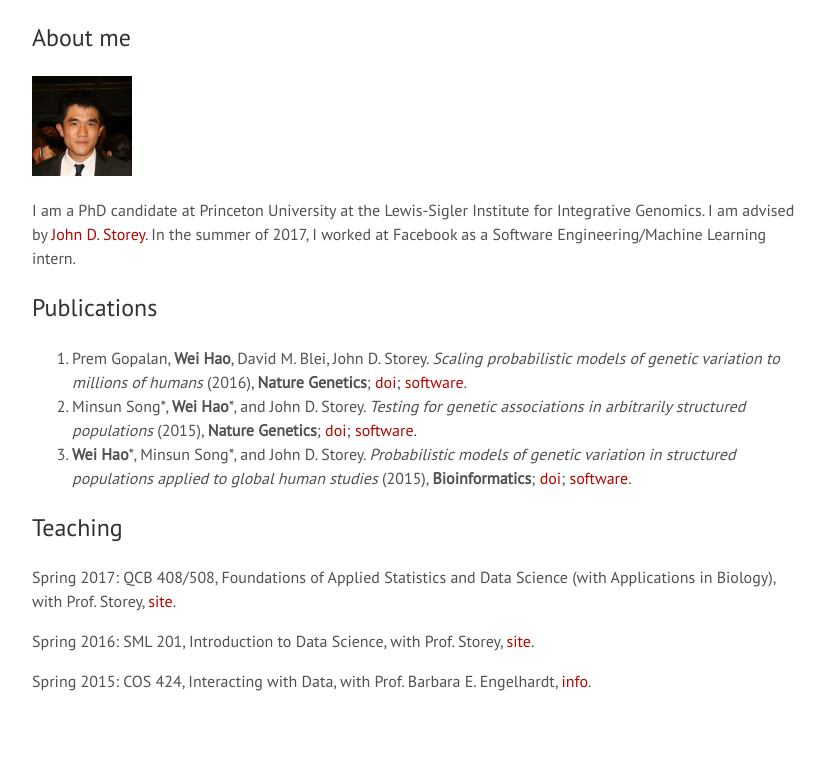
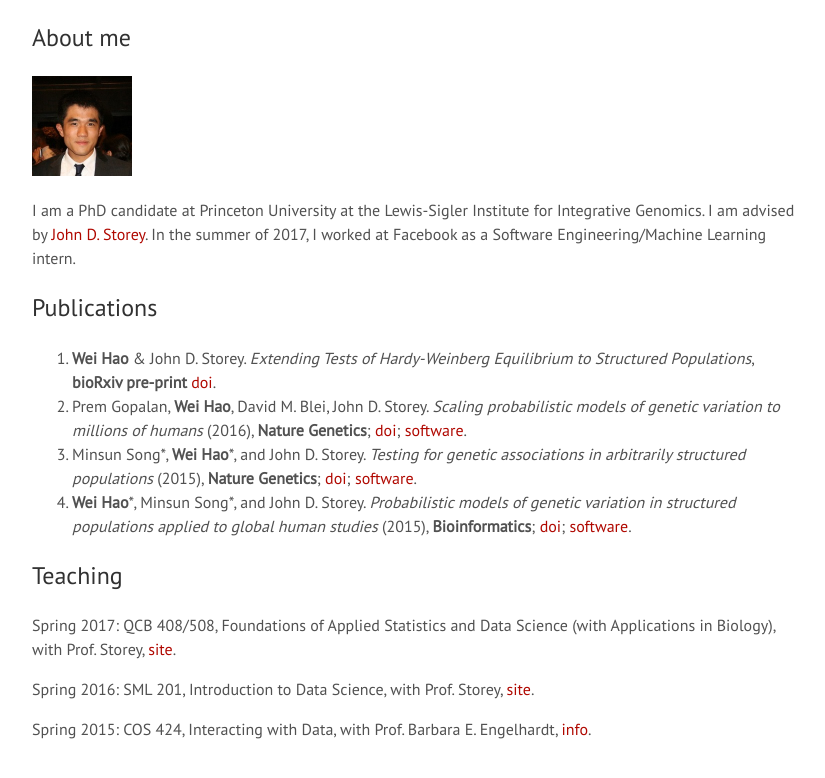
Before and after one commit to whao89/whao89.github.io, a Jekyll site: the page built from index.md, in a window 1280 px wide. Shown: the top 778 px of the page, without its empty margins (224-1049 px from the left). Built offline with Jekyll 4.4.1, drawn with Linux system fonts in a browser that asks for light colours; our own code applies the rules of GitHub Pages for plain Markdown files.

Commit message:
Update index.md

```diff
--- a/index.md
+++ b/index.md
@@ -11,9 +11,10 @@ I am a PhD candidate at Princeton University at the Lewis-Sigler Institute for I
 
 ## Publications
 
-1. Prem Gopalan, **Wei Hao**, David M. Blei, John D. Storey. *Scaling probabilistic models of genetic variation to millions of humans* (2016), **Nature Genetics**; [doi](http://dx.doi.org/10.1038/ng.3710); [software](http://github.com/Storeylab/terastructure).
-2. Minsun Song\*, **Wei Hao**\*, and John D. Storey. *Testing for genetic associations in arbitrarily structured populations* (2015), **Nature Genetics**; [doi](http://dx.doi.org/10.1038/ng.3244); [software](http://github.com/StoreyLab/gcatest).
-3. **Wei Hao**\*, Minsun Song\*, and John D. Storey. *Probabilistic models of genetic variation in structured populations applied to global human studies* (2015), **Bioinformatics**; [doi](http://dx.doi.org/10.1093/bioinformatics/btv641); [software](http://github.com/StoreyLab/lfa).
+1. **Wei Hao** & John D. Storey. *Extending Tests of Hardy-Weinberg Equilibrium to Structured Populations*, **bioRxiv pre-print** [doi](https://doi.org/10.1101/240804).
+2. Prem Gopalan, **Wei Hao**, David M. Blei, John D. Storey. *Scaling probabilistic models of genetic variation to millions of humans* (2016), **Nature Genetics**; [doi](http://dx.doi.org/10.1038/ng.3710); [software](http://github.com/Storeylab/terastructure).
+3. Minsun Song\*, **Wei Hao**\*, and John D. Storey. *Testing for genetic associations in arbitrarily structured populations* (2015), **Nature Genetics**; [doi](http://dx.doi.org/10.1038/ng.3244); [software](http://github.com/StoreyLab/gcatest).
+4. **Wei Hao**\*, Minsun Song\*, and John D. Storey. *Probabilistic models of genetic variation in structured populations applied to global human studies* (2015), **Bioinformatics**; [doi](http://dx.doi.org/10.1093/bioinformatics/btv641); [software](http://github.com/StoreyLab/lfa).
 
 ## Teaching
 
```
